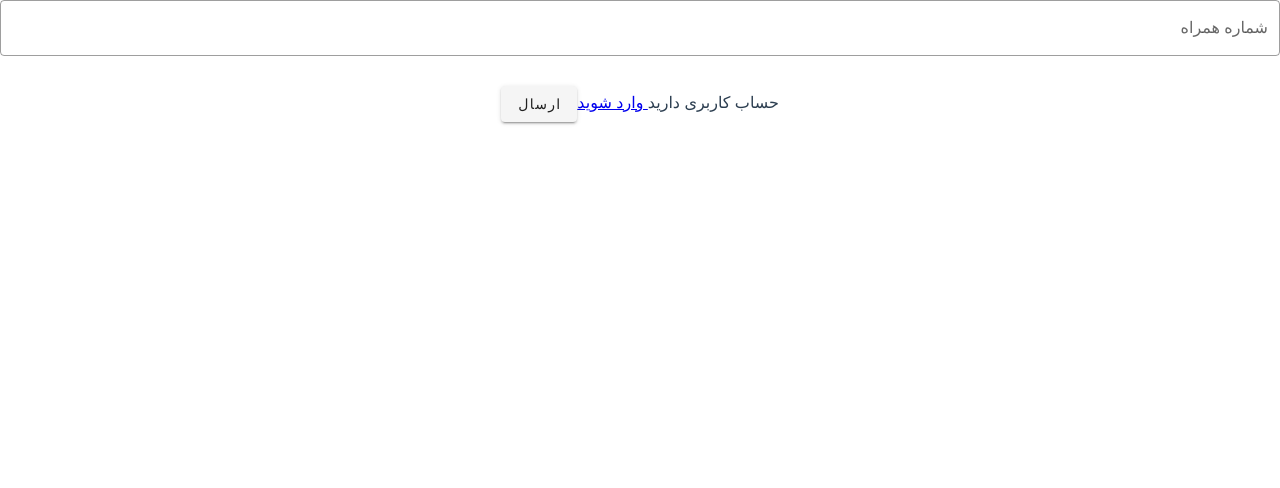
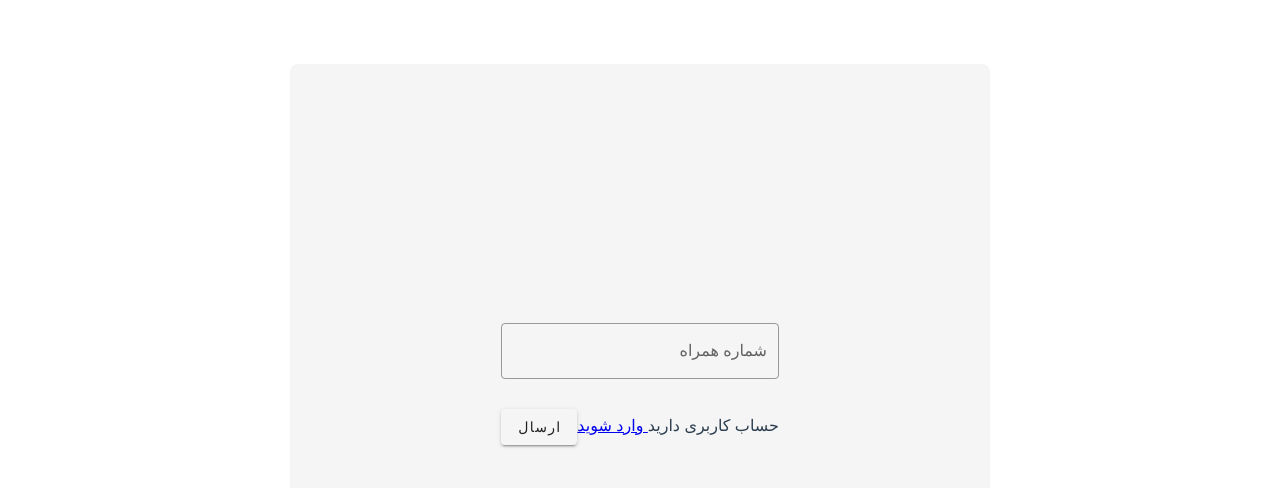
Before and after one commit to NaserAhadi/register-login-system, a Vue app: page / in a window 1280 px wide. Shown: the top 488 px of the page. Built offline with nearby package versions, Linux system fonts and the light colour scheme.

Commit message:
style: set some style on App.vue

```diff
--- a/src/App.vue
+++ b/src/App.vue
@@ -1,6 +1,6 @@
 <template>
   <div id="app">
-    <router-view/>
+    <router-view />
   </div>
 </template>
 
@@ -11,5 +11,13 @@
   -moz-osx-font-smoothing: grayscale;
   text-align: center;
   color: #2c3e50;
+  width: 700px;
+  background: #F5F5F5;
+  display: flex;
+  margin: 4rem auto 0;
+  justify-content: center;
+  align-items: center;
+  height: 80vh;
+  border-radius: 0.5rem;
 }
 </style>
```
